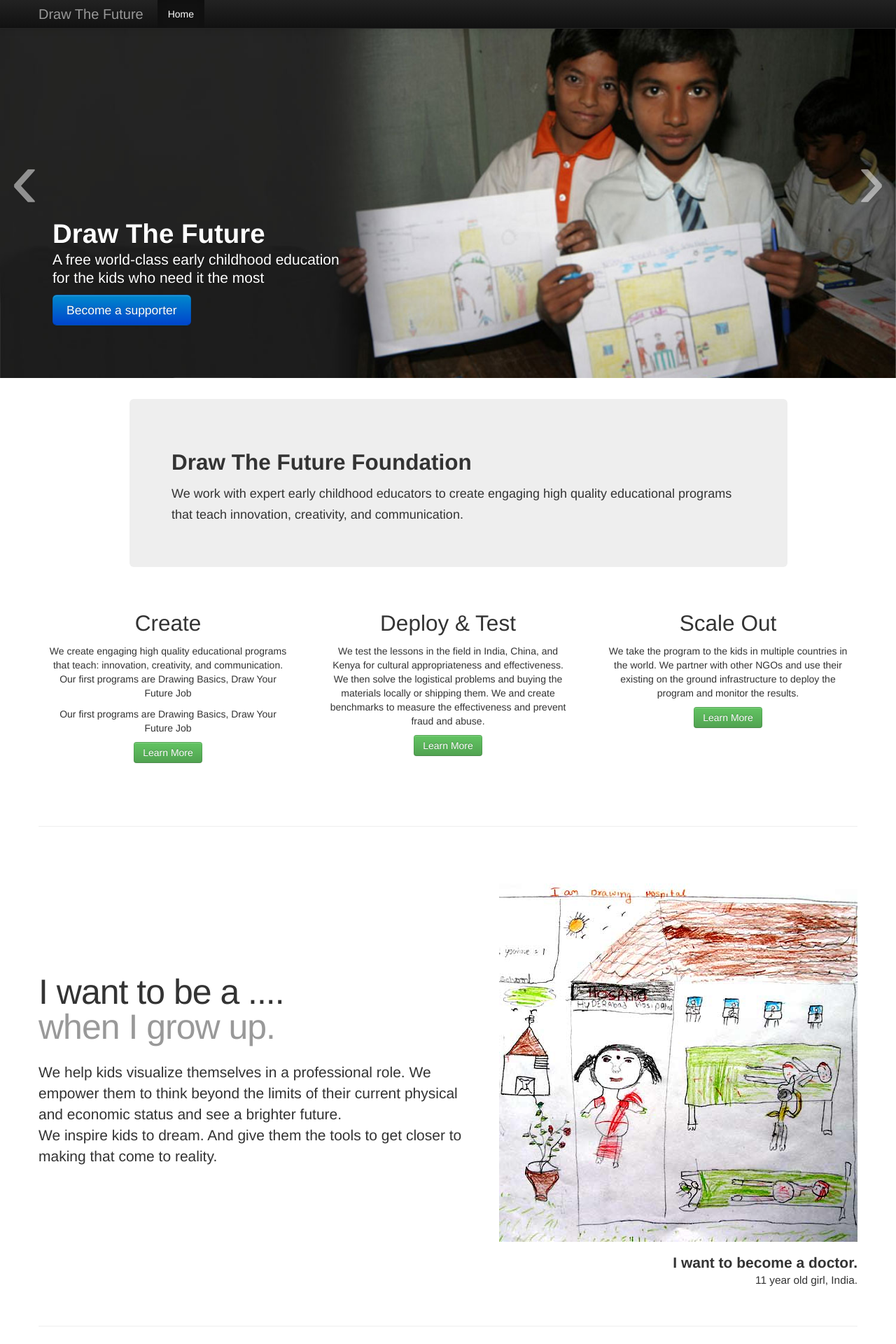
After one commit to ddehghan/django-bootstrap-starter-project, a Django app: template website/templates/home.html in a window 1280 px wide. The commit adds this page. Shown: the top 1920 px of the page at 70% size. Run offline with Django 3.2, Linux system fonts and the light colour scheme; the template is opened without the code that fills it, so the values that code supplies are empty; parts of the project's set-up code (start-up, migrations or seed data) failed here and were passed over; some libraries are stand-ins or nearby versions.

Commit message:
index page

```diff
--- /dev/null
+++ b/website/templates/home.html
@@ -0,0 +1,418 @@
+{% extends 'theme/base.html' %}
+
+{% block meta_description %}
+    We work with expert early childhood educators to create engaging high quality educational
+    programs that teach innovation, creativity, and communication." %}{% endblock %}
+{% block title %} Draw The Future {% endblock %}
+
+
+{% block extra_css %}
+    <style>
+
+        /* GLOBAL STYLES
+       -------------------------------------------------- */
+        /* Padding below the footer and lighter body text */
+
+        /* CUSTOMIZE THE CAROUSEL
+       -------------------------------------------------- */
+
+        /* Carousel base class */
+    .carousel {
+        margin-bottom: 30px;
+    }
+
+    .carousel .container {
+        position: relative;
+        z-index: 9;
+    }
+
+    .carousel-control {
+        height: 80px;
+        margin-top: 0;
+        font-size: 120px;
+        text-shadow: 0 1px 1px rgba(0, 0, 0, .4);
+        background-color: transparent;
+        border: 0;
+        z-index: 10;
+    }
+
+    .carousel .item {
+        height: 500px;
+    }
+
+    .carousel img {
+        position: absolute;
+        top: 0;
+        left: 0;
+        min-width: 100%;
+        height: 500px;
+    }
+
+    .carousel-caption {
+        background-color: transparent;
+        position: static;
+        max-width: 550px;
+        padding: 70px 20px 0 20px;
+        margin-top: 200px;
+    }
+
+    .carousel-caption h1,
+    .carousel-caption .lead {
+        margin: 0;
+        line-height: 1.25;
+        color: #fff;
+        text-shadow: 0 1px 1px rgba(0, 0, 0, .4);
+    }
+
+    .carousel-caption .btn {
+        margin-top: 10px;
+    }
+
+        /* MARKETING CONTENT
+       -------------------------------------------------- */
+
+        /* Center align the text within the three columns below the carousel */
+    .marketing .span4 {
+        text-align: center;
+    }
+
+    .marketing h2 {
+        font-weight: normal;
+    }
+
+    .marketing .span4 p {
+        margin-left: 10px;
+        margin-right: 10px;
+    }
+
+        /* Featurettes
+       ------------------------- */
+
+    .featurette-divider {
+        margin: 80px 0; /* Space out the Bootstrap <hr> more */
+    }
+
+    .featurette {
+        padding-top: 120px; /* Vertically center images part 1: add padding above and below text. */
+        overflow: hidden; /* Vertically center images part 2: clear their floats. */
+    }
+
+    .featurette-image {
+        margin-top: -120px; /* Vertically center images part 3: negative margin up the image the same amount of the padding to center it. */
+        margin-bottom: 20px;
+    }
+
+        /* Give some space on the sides of the floated elements so text doesn't run right into it. */
+    .featurette-image.pull-left {
+        margin-right: 40px;
+    }
+
+    .featurette-image.pull-right {
+        margin-left: 40px;
+    }
+
+        /* Thin out the marketing headings */
+    .featurette-heading {
+        font-size: 50px;
+        font-weight: 300;
+        line-height: 1;
+        letter-spacing: -1px;
+        margin-bottom: 25px;
+    }
+
+    .image-desciption-1 {
+        font-size: 150%;
+        font-weight: bold;
+    }
+
+    .image-desciption-2 {
+        padding-top: 5px;
+        font-size: 110%;
+    }
+
+        /* RESPONSIVE CSS
+       -------------------------------------------------- */
+
+    @media (max-width: 979px) {
+
+        .container.navbar-wrapper {
+            margin-bottom: 0;
+            width: auto;
+        }
+
+        .navbar-inner {
+            border-radius: 0;
+            margin: -20px 0;
+        }
+
+        .carousel .item {
+            height: 500px;
+        }
+
+        .carousel img {
+            width: auto;
+            height: 500px;
+        }
+
+        .featurette {
+            height: auto;
+            padding: 0;
+        }
+
+        .featurette-image.pull-left,
+        .featurette-image.pull-right {
+            display: block;
+            float: none;
+            max-width: 40%;
+            margin: 0 auto 20px;
+        }
+    }
+
+    @media (max-width: 767px) {
+
+        .navbar-inner {
+            margin: -20px;
+        }
+
+        .carousel {
+            margin-left: -20px;
+            margin-right: -20px;
+        }
+
+        .carousel .container {
+
+        }
+
+        .carousel .item {
+            height: 300px;
+        }
+
+        .carousel img {
+            height: 300px;
+        }
+
+        .carousel-caption {
+            width: 65%;
+            padding: 0 70px;
+            margin-top: 100px;
+        }
+
+        .carousel-caption h1 {
+            font-size: 30px;
+        }
+
+        .carousel-caption .lead,
+        .carousel-caption .btn {
+            font-size: 18px;
+        }
+
+        .marketing .span4 + .span4 {
+            margin-top: 40px;
+        }
+
+        .featurette-heading {
+            font-size: 30px;
+        }
+
+        .featurette .lead {
+            font-size: 18px;
+            line-height: 1.5;
+        }
+
+    }
+    </style>
+
+    <link rel="stylesheet" href="{{ STATIC_URL }}css/main.css">
+
+{% endblock %}
+
+{% block hero %}
+    <!-- Carousel ================================================== -->
+    <div id="myCarousel" class="carousel slide">
+        <div class="carousel-inner">
+            <div class="item active">
+                <img src="{{ STATIC_URL }}home-assets/slide-01.jpg" alt="">
+
+                <div class="container">
+                    <div class="carousel-caption">
+                        <h1>Draw The Future</h1>
+
+                        <p class="lead">A free world-class early childhood education <br>
+                            for the kids who need it the most</p>
+                        <a class="btn btn-large btn-primary" href="#">Become a supporter</a>
+                    </div>
+                </div>
+            </div>
+            <div class="item">
+                <img src="{{ STATIC_URL }}home-assets/slide-02.jpg" alt="">
+
+                <div class="container">
+                    <div class="carousel-caption">
+                        <h1>Teach innovation<br>
+                            Inspire creativity</h1>
+
+                        <p class="lead">Our programs guide the teachers and volunteers to interact with the
+                            students.</p>
+                        <a class="btn btn-large btn-primary" href="#">Learn more</a>
+                    </div>
+                </div>
+            </div>
+            <div class="item">
+                <img src="{{ STATIC_URL }}home-assets/slide-03.jpg" alt="">
+
+                <div class="container">
+                    <div class="carousel-caption">
+                        <h1>We make existing schools more effective</h1>
+
+                        <p class="lead">By partnering with schools and NGOs we increase their effectiveness and keep our
+                            operation cost very low.</p>
+                        <a class="btn btn-large btn-primary" href="#">Browse gallery</a>
+                    </div>
+                </div>
+            </div>
+        </div>
+        <a class="left carousel-control" href="#myCarousel" data-slide="prev">&lsaquo;</a>
+        <a class="right carousel-control" href="#myCarousel" data-slide="next">&rsaquo;</a>
+    </div><!-- /.carousel -->
+
+{% endblock %}
+
+{% block maincontent %}
+
+    <div class="container">
+        <div class="row">
+            <div class="span1"></div>
+            <div class="span10 middle">
+                <div class="span">
+                    <div class="hero-unit">
+                        <h2> Draw The Future Foundation</h2>
+                        <span>
+                            We work with expert early childhood educators to create engaging high quality educational programs that
+                            teach innovation, creativity, and communication.
+                        </span>
+                    </div>
+                </div>
+            </div>
+            <div class="span1"></div>
+        </div>
+    </div>
+    <!-- Marketing messaging and featurettes ================================================== -->
+    <!-- Wrap the rest of the page in another container to center all the content. -->
+
+    <div class="container marketing">
+
+    <!-- Three columns of text below the carousel -->
+    <div class="row">
+        <div class="span4">
+            <img class="img-circle" data-src="holder.js/140x140">
+
+            <h2>Create</h2>
+
+            <p>
+                We create engaging high quality educational programs that teach: innovation, creativity, and
+                communication.
+                <br>
+                Our first programs are Drawing Basics, Draw Your Future Job
+            </p>
+
+            <p>Our first programs are Drawing Basics, Draw Your Future Job</p>
+
+            <p><a class="btn btn-success" href="/programs/create">Learn More</a></p>
+        </div>
+        <!-- /.span4 -->
+        <div class="span4">
+            <img class="img-circle" data-src="holder.js/140x140">
+
+            <h2>Deploy & Test</h2>
+
+            <p>We test the lessons in the field in India, China, and Kenya for cultural appropriateness and
+                effectiveness. We then solve the logistical problems and buying the materials locally or shipping them.
+                We and create benchmarks to measure the effectiveness and prevent fraud and abuse. </p>
+
+            <p><a class="btn btn-success" href="/programs/deploy">Learn More</a></p>
+        </div>
+        <!-- /.span4 -->
+        <div class="span4">
+            <img class="img-circle" data-src="holder.js/140x140">
+
+            <h2>Scale Out</h2>
+
+            <p>We take the program to the kids in multiple countries in the world. We partner with other NGOs and use
+                their existing on the ground infrastructure to deploy the program and monitor the results.</p>
+
+            <p><a class="btn btn-success" href="/programs/scale-out">Learn More</a></p>
+        </div>
+        <!-- /.span4 -->
+    </div><!-- /.row -->
+
+
+
+    <!-- START THE FEATURETTES -->
+    <hr class="featurette-divider">
+
+    <div class="featurette">
+        <img class="featurette-image pull-right" src="{{ STATIC_URL }}home-assets/job-web.jpg">
+
+        <h2 class="featurette-heading">I want to be a ....<br><span class="muted"> when I grow up.</span></h2>
+
+        <p class="lead">
+            We help kids visualize themselves in a professional role. We empower them to think beyond the limits of
+            their current physical and economic status and see a brighter future.
+            <br>
+            We inspire kids to dream. And give them the tools to get closer to making that come to reality.
+        </p>
+    </div>
+    <div class="pull-right image-desciption-1">I want to become a doctor.</div>
+    <br>
+    <div class="pull-right image-desciption-2">11 year old girl, India.</div>
+
+    <hr class="featurette-divider">
+
+    <div class="featurette">
+        <img class="featurette-image pull-left" src="{{ STATIC_URL }}home-assets/logic-web.jpg">
+
+        <h2 class="featurette-heading">We help kids<span class="muted"> solve logical problems.</span>
+        </h2>
+
+        <p class="lead">
+            <br>
+            <b>How do you draw a two-story house?</b>
+            <br>
+            When a child is confronted and solves this logical problem he
+            or she will never forget this lesson.
+            <br>
+            Our program push the kids explore the boundaries of reasoning and perceive the world around them in in
+            detail.
+        </p>
+    </div>
+    <div class="pull-left image-desciption-1">My home (a two-story building)</div>
+    <br>
+    <div class="pull-left image-desciption-2">11 year old boy, India</div>
+
+    <hr class="featurette-divider">
+
+    <div class="featurette">
+        <img class="featurette-image pull-right" src="{{ STATIC_URL }}home-assets/china-future1-web.jpg">
+
+        <h2 class="featurette-heading">Look at what I have invented
+            <span class="muted"></span></h2>
+
+        <p class="lead">We teach kids to create something new to solves a problem. We team them how to express
+            themselves and communicate their creation to other people. Story telling and selling your ideas is a
+            critical step along the path of becoming a successful professional. </p>
+    </div>
+    <div class="pull-right">I think that computers of the future will be built into my shirt.</div>
+    <br>
+    <div class="pull-right">Drawn in 2008. 10 year old boy, China.</div>
+
+    <hr class="featurette-divider">
+
+
+    <!-- /END THE FEATURETTES -->
+
+{% endblock %}
+
+
+{% block bottomscript %}
+{#    <script src="/static/js/main.js"></script>#}
+{% endblock %}
--- a/website/templates/theme/top_nav.html
+++ b/website/templates/theme/top_nav.html
@@ -6,13 +6,13 @@
                 <span class="icon-bar"></span>
                 <span class="icon-bar"></span>
             </button>
-            <a class="brand" href="#">Project name</a>
+            <a class="brand" href="#">Draw The Future</a>
 
             <div class="nav-collapse collapse">
                 <ul class="nav">
                     <li class="active"><a href="/">Home</a></li>
-                    <li><a href="#about">About</a></li>
-                    <li><a href="#contact">Contact</a></li>
+{#                    <li><a href="#about">About</a></li>#}
+{#                    <li><a href="#contact">Contact</a></li>#}
                 </ul>
             </div>
             <!--/.nav-collapse -->
--- a/website/views.py
+++ b/website/views.py
@@ -8,6 +8,12 @@ from coffin.shortcuts import get_object_or_404
 
 
 def home(request):
+    return direct_to_template(request, 'home.html', {
+        'a': 'a',
+    }, context_instance=RequestContext(request))
+
+
+def index(request):
     return direct_to_template(request, 'index.html', {
         'a': 'a',
     }, context_instance=RequestContext(request))
```
